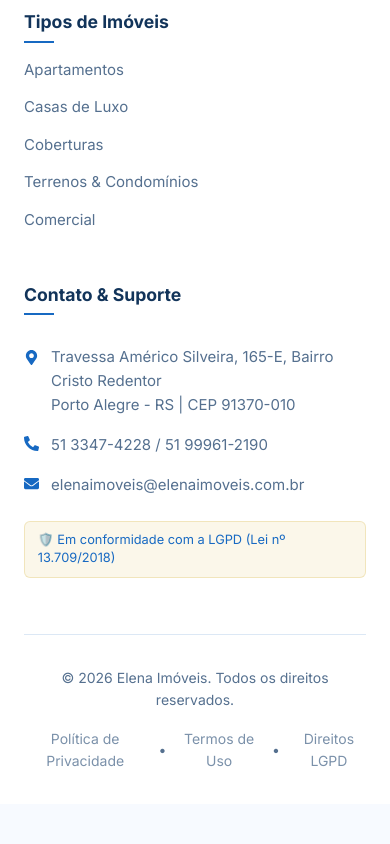
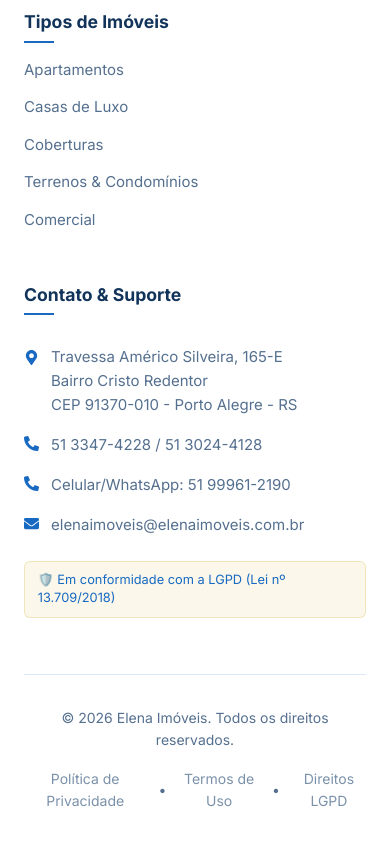
Before and after one commit to thiagobertodel/elena-imoveis, a Next.js app in the folder frontend/: page / in a window 390 px wide. Shown: the part 5605-6449 px from the top of the page. Before the commit the page ends 6409 px from the top, so only its background shows below. Built offline with nearby package versions, Linux system fonts and the light colour scheme; no server answers.

Commit message:
Atualizar contatos da imobiliaria

```diff
--- a/frontend/src/components/Footer/Footer.js
+++ b/frontend/src/components/Footer/Footer.js
@@ -47,11 +47,15 @@
             <h4 className={styles.colTitle}>Contato & Suporte</h4>
             <div className={styles.contactItem} style={{ alignItems: 'flex-start' }}>
               <FaMapMarkerAlt style={{ marginTop: '5px' }} />
-              <span>Travessa Américo Silveira, 165-E, Bairro Cristo Redentor<br />Porto Alegre - RS | CEP 91370-010</span>
+              <span>Travessa Américo Silveira, 165-E<br />Bairro Cristo Redentor<br />CEP 91370-010 - Porto Alegre - RS</span>
             </div>
             <div className={styles.contactItem}>
               <FaPhoneAlt />
-              <span>51 3347-4228 / 51 99961-2190</span>
+              <span>51 3347-4228 / 51 3024-4128</span>
+            </div>
+            <div className={styles.contactItem}>
+              <FaPhoneAlt />
+              <span>Celular/WhatsApp: 51 99961-2190</span>
             </div>
             <div className={styles.contactItem}>
               <FaEnvelope />
```
